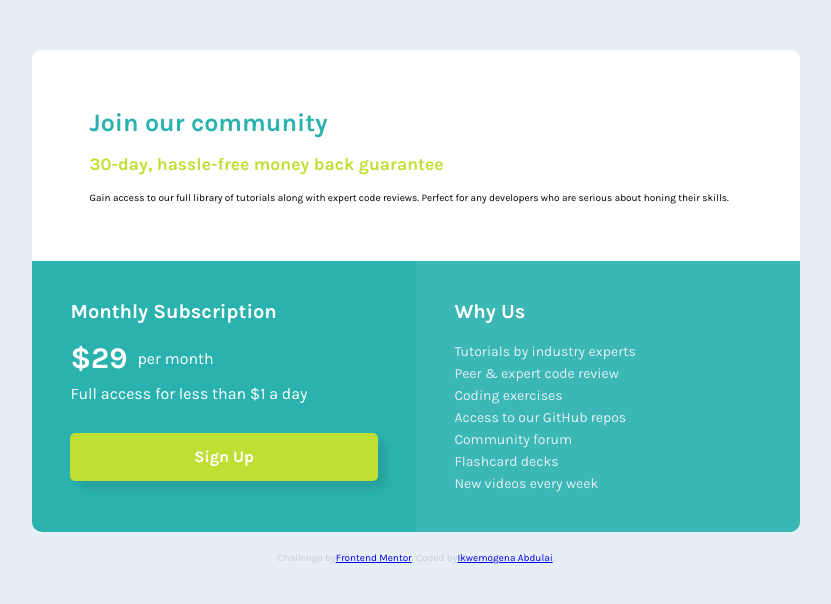
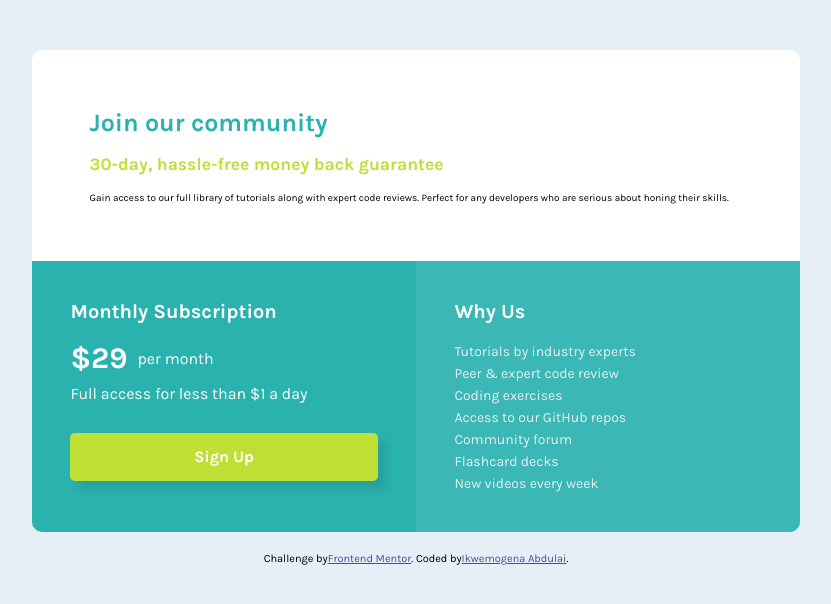
Before and after one commit to Ikwemogena/single-price-grid-component, a plain HTML site: page index.html in a window 1280 px wide. Shown: the whole page, without its empty margins (224-1055 px from the left). Drawn offline with Linux system fonts and the light colour scheme.

Commit message:
preview single price grid component complete

```diff
--- a/style.css
+++ b/style.css
@@ -128,12 +128,20 @@ h2 {
 }
 
 .attribution {
-  text-align: center;
-  display: flex;
-  justify-content: center;
-  margin: 2rem 0;
-  color: var(--grayish-blue);
+    text-align: center;
+    display: flex;
+    justify-content: center;
+    margin: 2rem 0;
+    font-size: 11px;
+    text-align: center;
 }
+
+.attribution a {
+    color: hsl(228, 45%, 44%);
+}
+
+
+
 
 @media all and (min-width: 750px) {
   .top {
```
